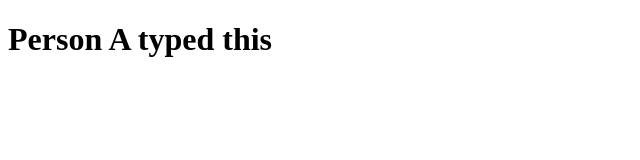
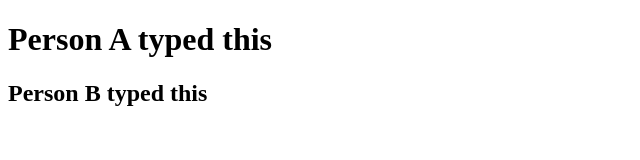
Before and after one commit to GurnekS/donut, a plain HTML site: page index.html in a window 1280 px wide. Shown: the whole page, without its empty margins (0-640 px from the left). Drawn offline with Linux system fonts and the light colour scheme.

Commit message:
Person B atttempt

```diff
--- a/index.html
+++ b/index.html
@@ -6,6 +6,7 @@
 </head>
 <body>
 <h1>Person A typed this</h1>
+<h2>Person B typed this</h2>
 
 </body>
 </html>
```
